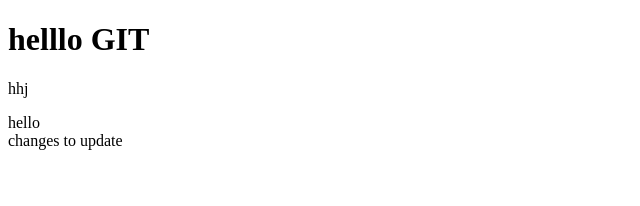
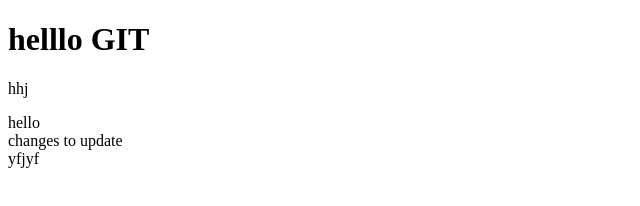
Before and after one commit to tejaswi536/tutorial, a plain HTML site: page index.html in a window 1280 px wide. Shown: the full height of the page, 0-640 px from the left. Drawn offline with Linux system fonts and the light colour scheme.

Commit message:
update master

```diff
--- a/index.html
+++ b/index.html
@@ -8,5 +8,6 @@
         <p>hhj</p>
         <span>hello</span>
         <div>changes to update</div>
+        <a>yfjyf</a>
     </body>
 </html>
```
